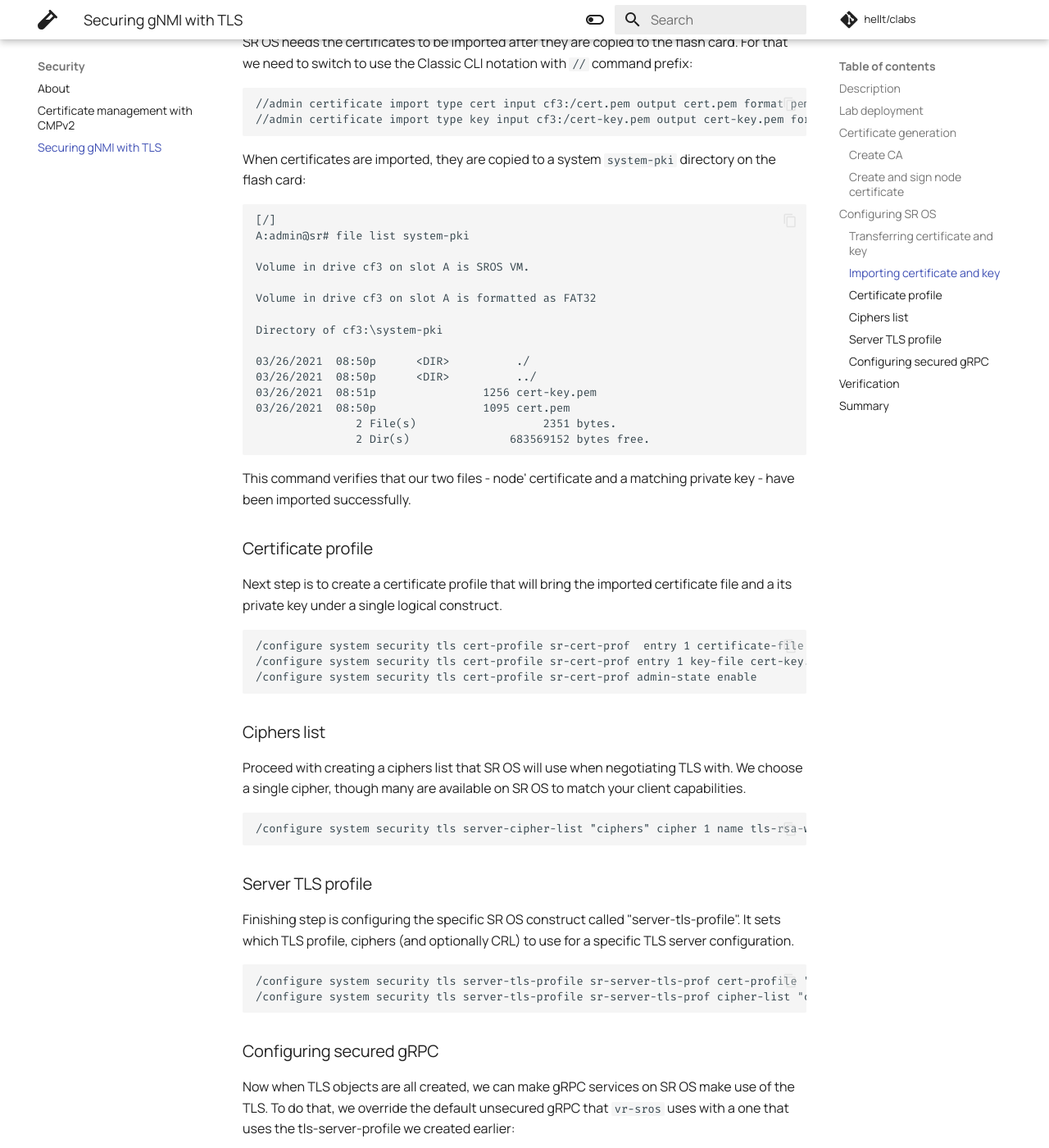
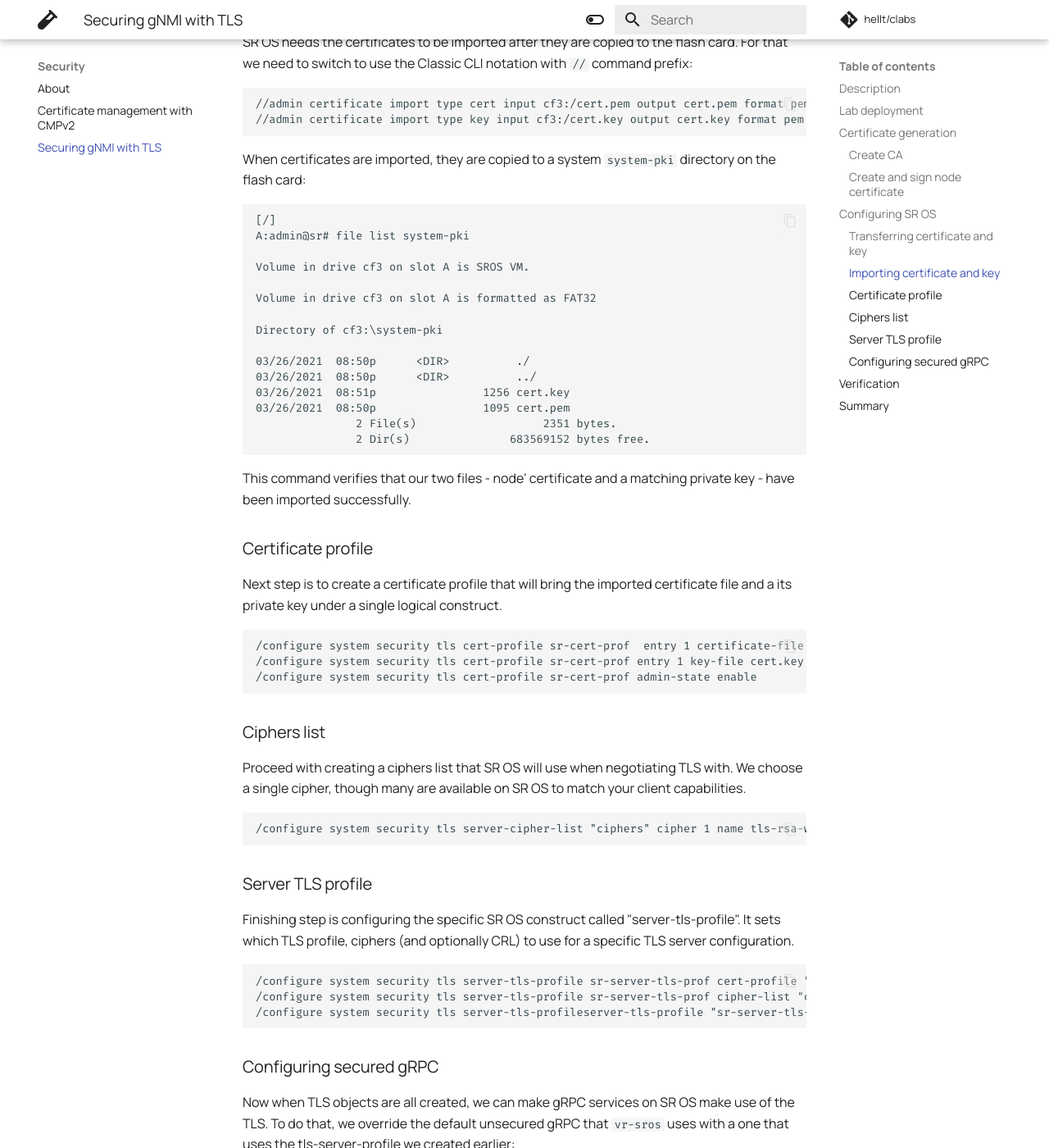
Before and after one commit to hellt/clabs, an MkDocs documentation site: the page built from docs/security/gnmitls.md, in a window 1280 px wide and 1400 px high, scrolled down 2953 px. Shown: the whole window at 82% size. Built offline with MkDocs 1.6.1 and Material for MkDocs 9.7.7, drawn with Linux system fonts in a browser that asks for light colours; comment, search, counter and statistics services are not loaded; some of the changed text lies outside the part shown.

Commit message:
Updated key file name
Updated key file name and added command to enable server-tls-profile

````diff
--- a/docs/security/gnmitls.md
+++ b/docs/security/gnmitls.md
@@ -50,7 +50,7 @@ First we need to create a Certificate Authority that will be able to sign a node
 containerlab tools cert ca create
 ```
 
-As a result of this command we will have `ca.pem` and `ca-key.pem` files generate in our current working directory. That is all it takes to create a CA.
+As a result of this command we will have `ca.pem` and `ca.key` files generate in our current working directory. That is all it takes to create a CA.
 
 ### Create and sign node certificate
 
@@ -63,7 +63,7 @@ We will also make our certificate to be valid for the IP address of the node. To
 Knowing the DNS and IP of the node we can create the certificate and key and immediately sign it with the Certificate Authority created earlier. All in one command!
 
 ```bash
-containerlab tools cert sign --ca-cert ca.pem --ca-key ca-key.pem \
+containerlab tools cert sign --ca-cert ca.pem --ca-key ca.key \
              --hosts clab-cert01-sr,172.20.20.2
 
 INFO[0000] Creating and signing certificate:
@@ -86,7 +86,7 @@ At a minimum we need to transfer the node certificate and key. An extra mile wou
 We will transfer the certificate files with SCP, but you can choose any other means:
 
 ```
-scp cert-key.pem admin@clab-cert01-sr:cf3:/
+scp cert.key admin@clab-cert01-sr:cf3:/
 scp cert.pem admin@clab-cert01-sr:cf3:/
 ```
 
@@ -96,7 +96,7 @@ SR OS needs the certificates to be imported after they are copied to the flash c
 
 ```
 //admin certificate import type cert input cf3:/cert.pem output cert.pem format pem
-//admin certificate import type key input cf3:/cert-key.pem output cert-key.pem format pem
+//admin certificate import type key input cf3:/cert.key output cert.key format pem
 ```
 
 When certificates are imported, they are copied to a system `system-pki` directory on the flash card:
@@ -113,7 +113,7 @@ Directory of cf3:\system-pki
 
 03/26/2021  08:50p      <DIR>          ./
 03/26/2021  08:50p      <DIR>          ../
-03/26/2021  08:51p                1256 cert-key.pem
+03/26/2021  08:51p                1256 cert.key
 03/26/2021  08:50p                1095 cert.pem
                2 File(s)                   2351 bytes.
                2 Dir(s)               683569152 bytes free.
@@ -127,7 +127,7 @@ Next step is to create a certificate profile that will bring the imported certif
 
 ```
 /configure system security tls cert-profile sr-cert-prof  entry 1 certificate-file cert.pem
-/configure system security tls cert-profile sr-cert-prof entry 1 key-file cert-key.pem
+/configure system security tls cert-profile sr-cert-prof entry 1 key-file cert.key
 /configure system security tls cert-profile sr-cert-prof admin-state enable
 ```
 
@@ -146,6 +146,7 @@ Finishing step is configuring the specific SR OS construct called "server-tls-pr
 ```
 /configure system security tls server-tls-profile sr-server-tls-prof cert-profile "sr-cert-prof" admin-state enable
 /configure system security tls server-tls-profile sr-server-tls-prof cipher-list "ciphers"
+/configure system security tls server-tls-profileserver-tls-profile "sr-server-tls-prof" admin-state enable
 ```
 
 ### Configuring secured gRPC
````
